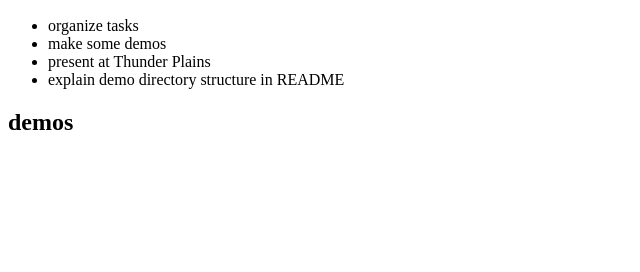
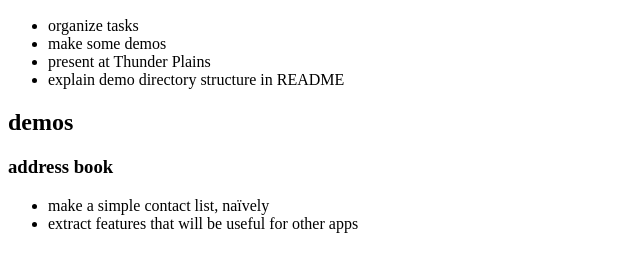
Before and after one commit to calcnerd256/backyard.js, a plain HTML site: page TODO.html in a window 1280 px wide. Shown: the part 96-368 px from the top of the page, without its empty margins (0-640 px from the left). Drawn offline with Linux system fonts and the light colour scheme.

Commit message:
planning address book

```diff
--- a/TODO.html
+++ b/TODO.html
@@ -23,6 +23,15 @@
   </section>
   <section>
    <h2>demos</h2>
+   <h3>address book</h3>
+   <ul>
+    <li>
+     make a simple contact list, na&iuml;vely
+    </li>
+    <li>
+     extract features that will be useful for other apps
+    </li>
+   </ul>
   </section>
  </body>
 </html>
```
Also changed, not shown: examples/address book/backyard/index.html (added, +7 -0 lines), examples/address book/naive/index.html (added, +7 -0 lines).
